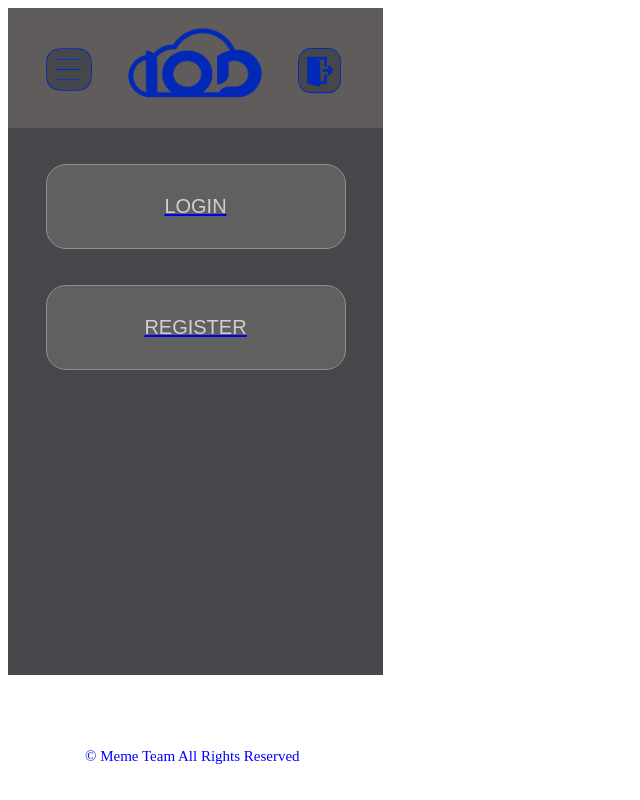
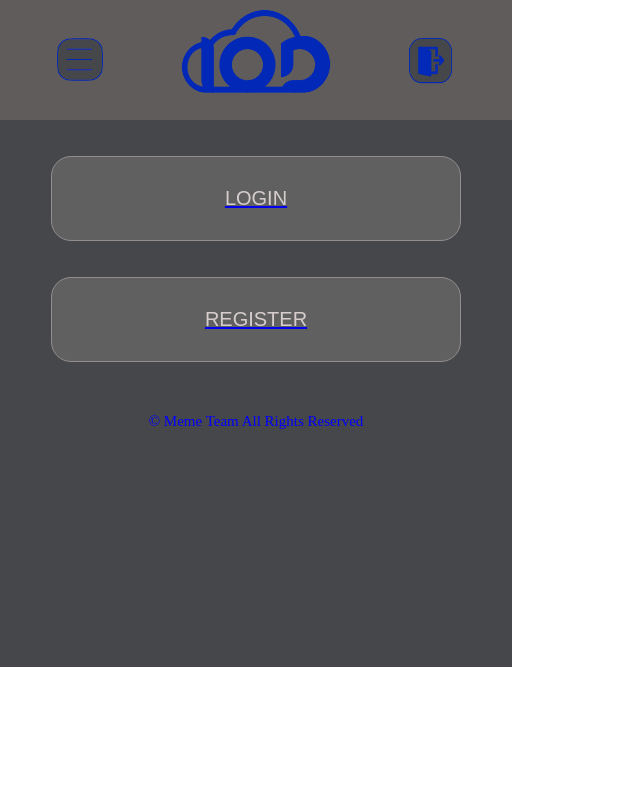
Before and after one commit to Rinzlo/IOD, a PHP site: template App/Views/Home/index.html.twig in a window 1280 px wide. Shown: the whole page, without its empty margins (0-640 px from the left). Run offline with PHP 8.4, Linux system fonts and the light colour scheme; the template is opened without the code that fills it, so the values that code supplies are empty; some libraries are stand-ins or nearby versions.

Commit message:
Change size

```diff
--- a/public/css/Hamburger.css
+++ b/public/css/Hamburger.css
@@ -1,5 +1,6 @@
 nav {
-	width: 300px;
+	//width: 300px;
+	width: 80%;
 	height: 667px;
 	transition: all 0.2s;
 	transform: translateX(-250%);
--- a/public/css/ReHome.css
+++ b/public/css/ReHome.css
@@ -5,43 +5,59 @@ html{
 }
 */
 
-header{
+body{
+	margin: 0;
+}
+
+#nav-drawer{
 	background: #605C5C;
 	border-color: #707070;
-	width: 375px;
+	//width: 375px;
+	width: 40%;
 	height: 120px;
+	text-align: center;
+	position: relative;
 }
+
 
 .head{
 	position: absolute;
 }
 
 #menuImage{
-	top: 40px;
-	left: 40px;
+	top: 25%;
+	left: 10%;
 	cursor: pointer;
 }
 
 #logoImage{
-	top: 20px;
-	left: 105px;
+	//position: relative;
+	max-width: 100%;
+	max-height: 100%;
+	width: auto;
+	height: auto;
+	top: 50%;
+	left 50%;
+	transform: translate(-50%, -50%);
+	margin: 0 auto;
 }
 
 #homeImage{
-	top: 40px;
-	left: 290px;
+	top: 25%;
+	right: 10%;
 	cursor: pointer;
 }
 
 #main{
 	background: #46474A;
 	border-color: #707070;
-	width: 375px;
+	//width: 375px;
+	width: 40%;
 	height: 547px;
 }
 
 .btn_home{
-    	width: 300px;
+	width: 80%;
     	height: 85px;
     	margin: 0 auto;
     	padding: 15px 0;
@@ -63,7 +79,5 @@ header{
 	color: blue;
 	text-align: center;
 	font-size: 15px;
-	position: absolute;
-	bottom: 20px;
-	left: 85px;
+	position: relative;
 }
```
